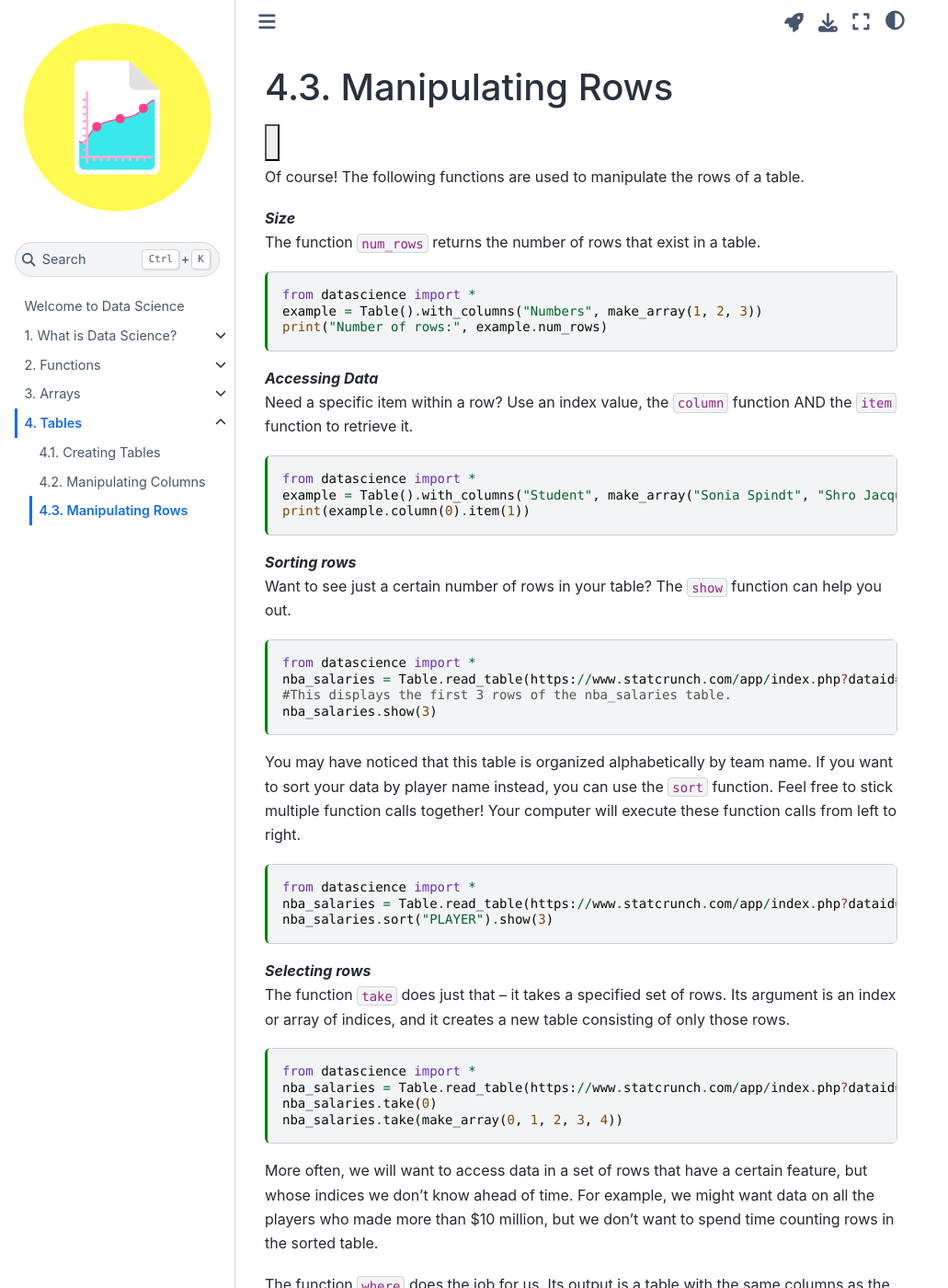
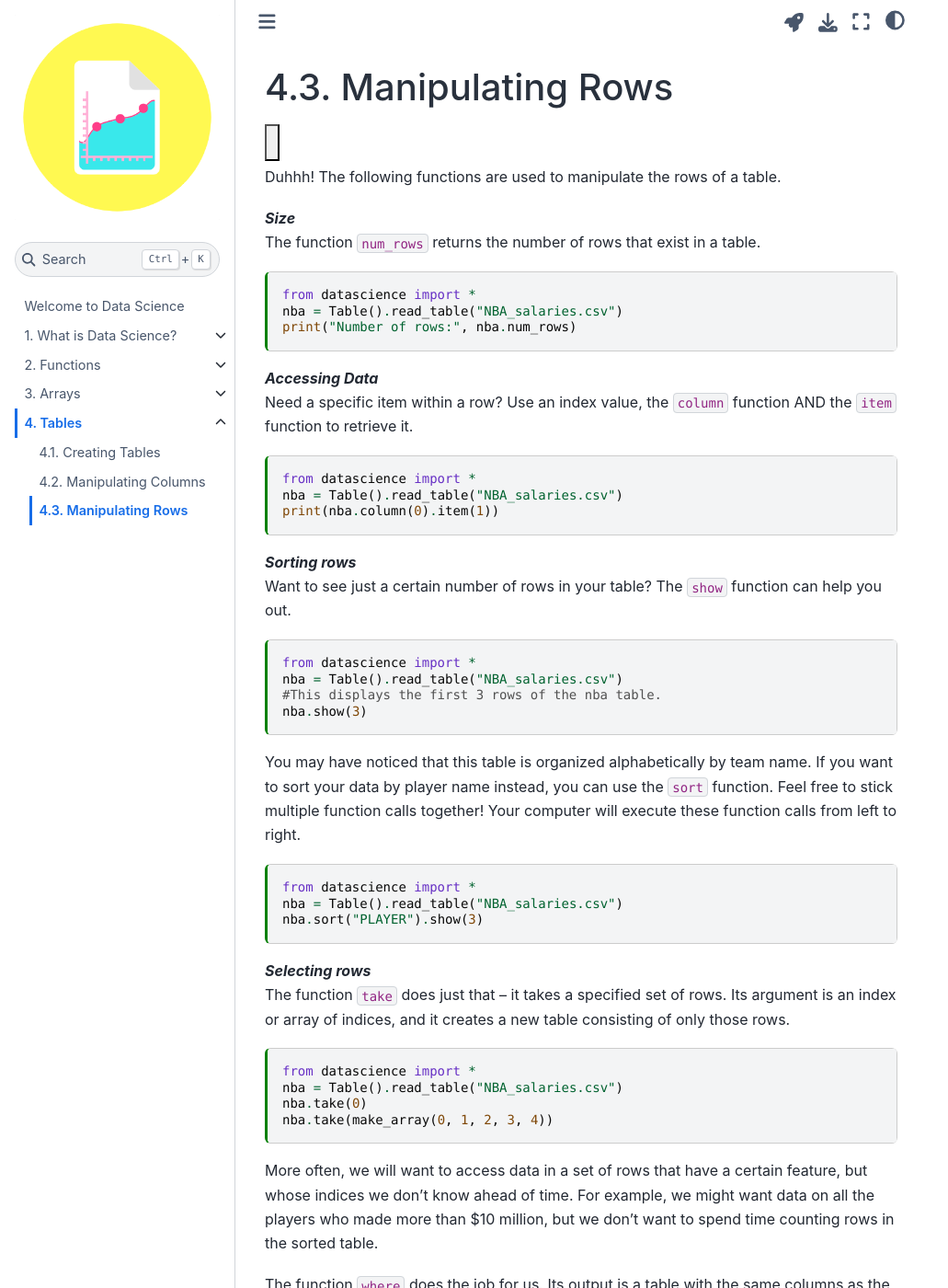
Before and after one commit to SoniaSpindt/datasci_textbook, a Jupyter Book: the page built from Term2/Week4/manipulating_rows.md, in a window 1280 px wide and 1400 px high. Shown: the whole window at 92% size, without its empty margins (0-1031 px from the left). Built offline with Jupyter Book 1.0.4 settings and Sphinx 7.4.7 and the Sphinx Book theme 1.1.4, drawn with Linux system fonts in a browser that asks for light colours.

Commit message:
more data

````diff
--- a/Term2/Week4/manipulating_rows.md
+++ b/Term2/Week4/manipulating_rows.md
@@ -12,45 +12,45 @@
 Manipulating Rows
 =================
 
-Of course! The following functions are used to manipulate the rows of a table.
+Duhhh! The following functions are used to manipulate the rows of a table.
 
 ***Size***<br>
 The function `num_rows` returns the number of rows that exist in a table.
 
 ```{code-cell}Python
 from datascience import *
-example = Table().with_columns("Numbers", make_array(1, 2, 3))
-print("Number of rows:", example.num_rows)
+nba = Table().read_table("NBA_salaries.csv")
+print("Number of rows:", nba.num_rows)
 ```
 ***Accessing Data***<br>
 Need a specific item within a row? Use an index value, the `column` function AND the `item` function to retrieve it.
 ```{code-cell}Python
 from datascience import *
-example = Table().with_columns("Student", make_array("Sonia Spindt", "Shro Jacque"), "Student ID", make_array(33327, 74829))
-print(example.column(0).item(1))
+nba = Table().read_table("NBA_salaries.csv")
+print(nba.column(0).item(1))
 ```
 
 ***Sorting rows***<br>
 Want to see just a certain number of rows in your table? The `show` function can help you out.
 ```{code-cell}Python
 from datascience import *
-nba_salaries = Table.read_table(https://www.statcrunch.com/app/index.php?dataid=1843341 + 'nba_salaries.csv')
-#This displays the first 3 rows of the nba_salaries table.
-nba_salaries.show(3)
+nba = Table().read_table("NBA_salaries.csv")
+#This displays the first 3 rows of the nba table.
+nba.show(3)
 ```
 You may have noticed that this table is organized alphabetically by team name. If you want to sort your data by player name instead, you can use the `sort` function. Feel free to stick multiple function calls together! Your computer will execute these function calls from left to right.
 ```{code-cell}Python
 from datascience import *
-nba_salaries = Table.read_table(https://www.statcrunch.com/app/index.php?dataid=1843341 + 'nba_salaries.csv')
-nba_salaries.sort("PLAYER").show(3)
+nba = Table().read_table("NBA_salaries.csv")
+nba.sort("PLAYER").show(3)
 ```
 ***Selecting rows***<br>
 The function `take` does just that – it takes a specified set of rows. Its argument is an index or array of indices, and it creates a new table consisting of only those rows.
 ```{code-cell}Python
 from datascience import *
-nba_salaries = Table.read_table(https://www.statcrunch.com/app/index.php?dataid=1843341 + 'nba_salaries.csv')
-nba_salaries.take(0)
-nba_salaries.take(make_array(0, 1, 2, 3, 4))
+nba = Table().read_table("NBA_salaries.csv")
+nba.take(0)
+nba.take(make_array(0, 1, 2, 3, 4))
 ```
 More often, we will want to access data in a set of rows that have a certain feature, but whose indices we don't know ahead of time. For example, we might want data on all the players who made more than  $10 million, but we don't want to spend time counting rows in the sorted table.
 
````
Also changed, not shown: Term2/Week4/creating_tables.md (+1 -1 lines), 1 other file.
